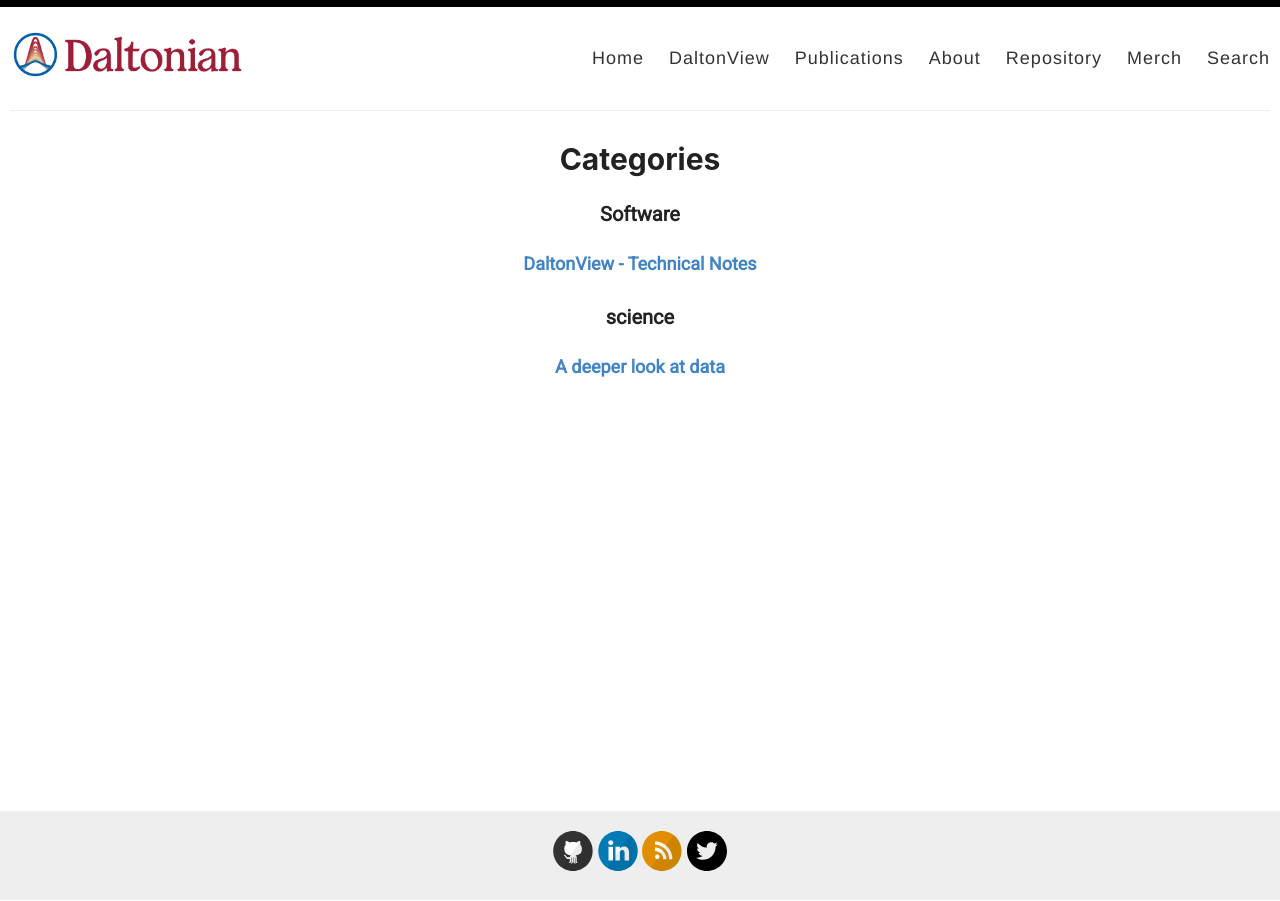
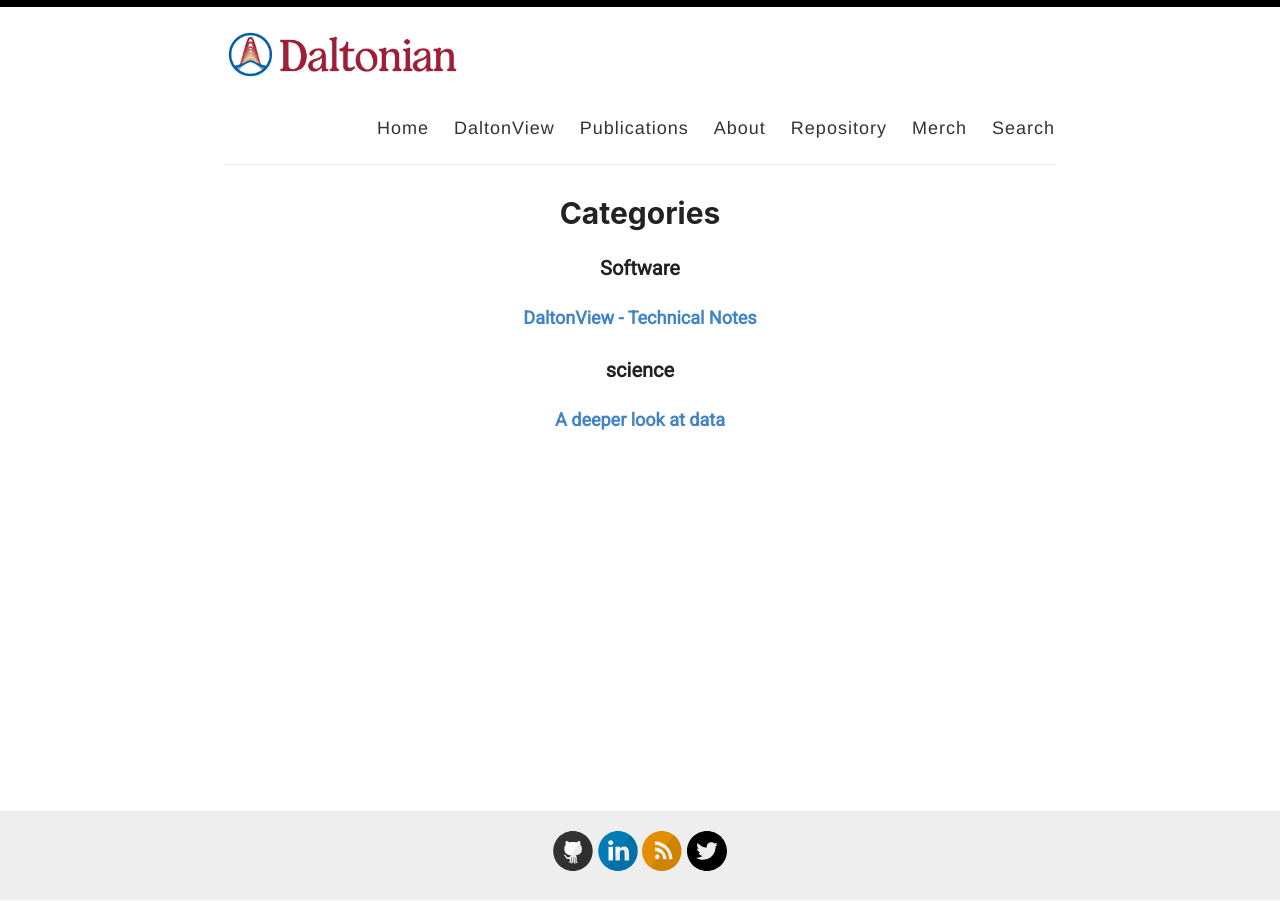
Before and after one commit to yreva/daltonian.co, a Jekyll site: the page built from _pages/categories.md, in a window 1280 px wide. Built offline with Jekyll 4.4.1, drawn with Linux system fonts in a browser that asks for light colours.

Commit message:
update container

```diff
--- a/assets/style.scss
+++ b/assets/style.scss
@@ -32,7 +32,7 @@ body {
 
 .container {
   margin: 0 auto;
-  max-width: 1000;
+  max-width: 850px;
   padding: 0 10px;
   width: 100%;
 }
```
